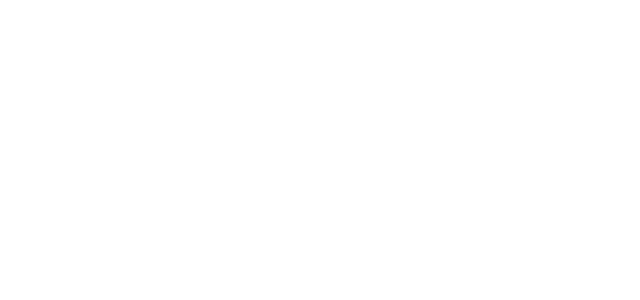
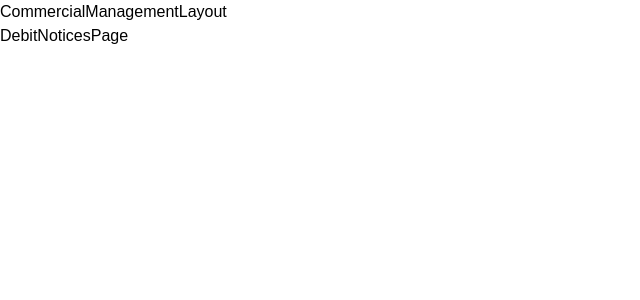
Before and after one commit to ThomRDev/debit-notice-ui, a React (Vite) app: page /gestion-comercial/avisos-debito in a window 1280 px wide. Shown: the top 300 px of the page, without its empty margins (0-640 px from the left). Built offline with nearby package versions, Linux system fonts and the light colour scheme.

Commit message:
Add routing and layout components for commercial management

```diff
--- a/src/App.tsx
+++ b/src/App.tsx
@@ -1,10 +1,11 @@
+import { AppRouter } from "./router/AppRouter";
+
 function App() {
-
   return (
     <>
-
+      <AppRouter />
     </>
-  )
+  );
 }
 
-export default App
+export default App;
--- /dev/null
+++ b/src/layout/CommercialManagementLayout.tsx
@@ -0,0 +1,10 @@
+import { Outlet } from "react-router";
+
+export const CommercialManagementLayout = () => {
+  return (
+    <div>
+      CommercialManagementLayout
+      <Outlet />
+    </div>
+  );
+};
--- /dev/null
+++ b/src/pages/AdvancesPage.tsx
@@ -0,0 +1,3 @@
+export const AdvancesPage = () => {
+  return <div>AdvancesPage</div>;
+};
--- /dev/null
+++ b/src/pages/DebitNoticesPage.tsx
@@ -0,0 +1,3 @@
+export const DebitNoticesPage = () => {
+  return <div>DebitNoticesPage</div>;
+};
--- /dev/null
+++ b/src/router/AppRouter.tsx
@@ -0,0 +1,33 @@
+import { BrowserRouter, Routes, Route, Navigate, Outlet } from "react-router";
+import { CommercialManagementLayout } from "../layout/CommercialManagementLayout";
+import { DebitNoticesPage } from "../pages/DebitNoticesPage";
+import { AdvancesPage } from "../pages/AdvancesPage";
+
+export const Root = () => {
+  return (
+    <main>
+      <Outlet />
+    </main>
+  );
+};
+
+export const AppRouter = () => {
+  return (
+    <BrowserRouter>
+      <Routes>
+        <Route path="/" element={<Root />}>
+          <Route index element={<Navigate to="/gestion-comercial" replace />} />
+
+          <Route
+            path="gestion-comercial"
+            element={<CommercialManagementLayout />}
+          >
+            <Route index element={<p>DashBoard</p>} />
+            <Route path="avisos-debito" element={<DebitNoticesPage />} />
+            <Route path="anticipos" element={<AdvancesPage />} />
+          </Route>
+        </Route>
+      </Routes>
+    </BrowserRouter>
+  );
+};
```
